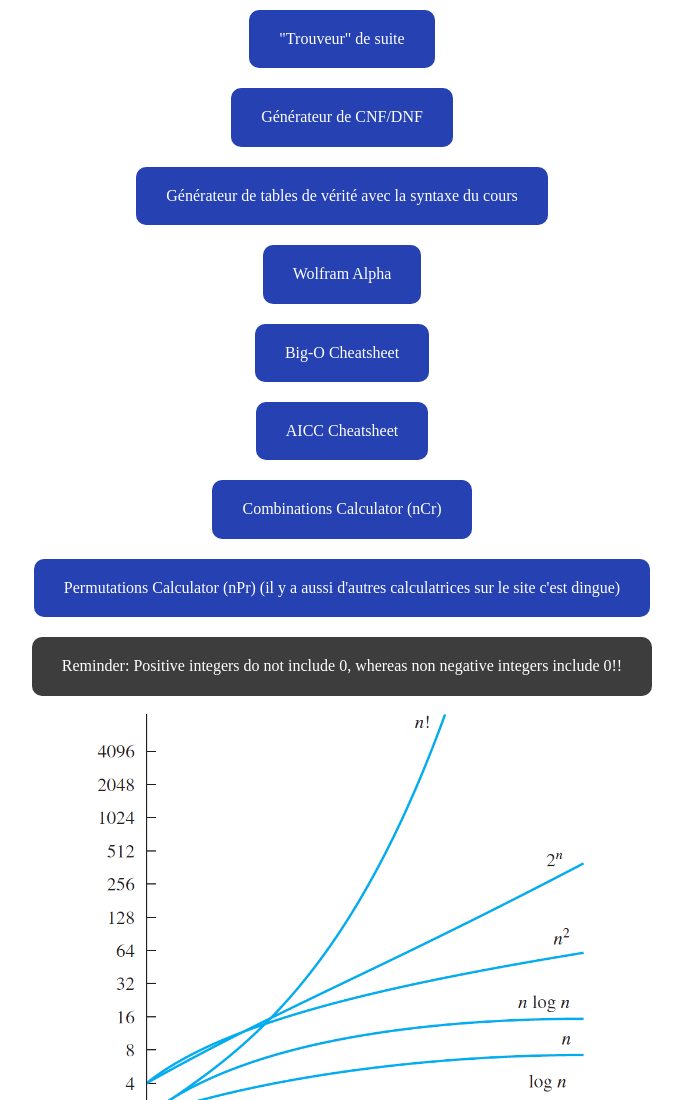
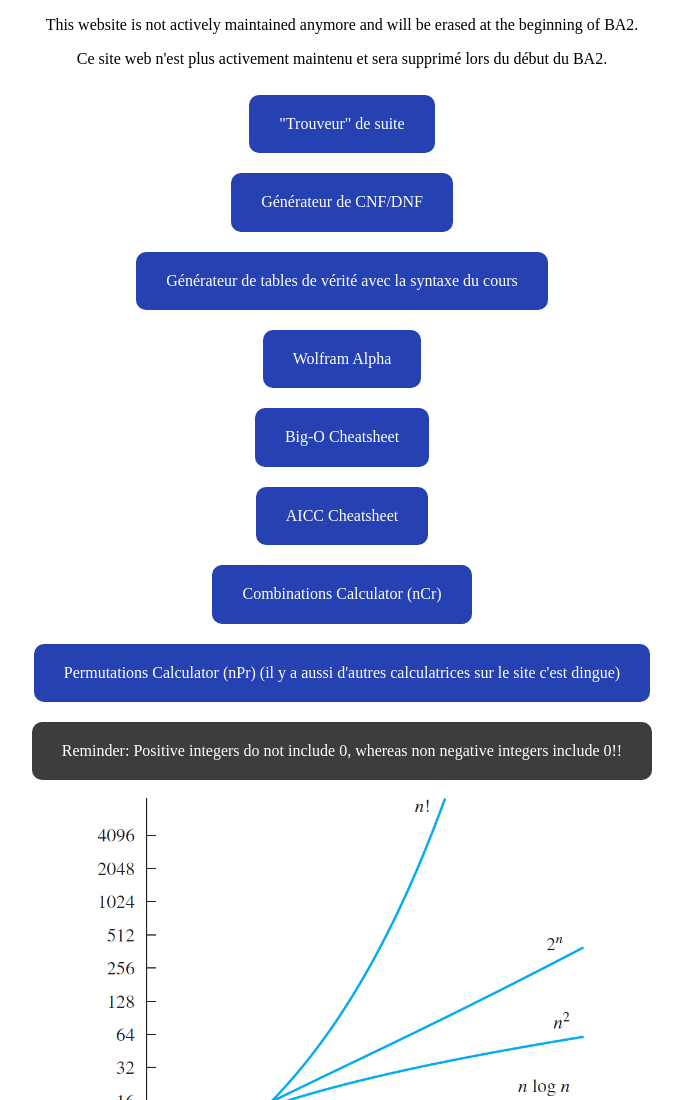
Before and after one commit to ardi-techguy/aicc-tools-ba1, a plain HTML site: page index.html in a window 1280 px wide. Shown: the top 1100 px of the page, without its empty margins (298-981 px from the left). Drawn offline with Linux system fonts and the light colour scheme.

Commit message:
Note about the repo being archived

```diff
--- a/index.html
+++ b/index.html
@@ -4,11 +4,15 @@
         <meta charset="UTF-8">
         <meta http-equiv="X-UA-Compatible" content="IE=edge">
         <meta name="viewport" content="width=device-width, initial-scale=1.0">
-        <title>Useful websites and tools for AICC quizzes</title>
+        <title>[Deprecated] Useful websites and tools for AICC quizzes</title>
         <link rel="stylesheet" href="resources/css/normalize.css" />
         <link rel="stylesheet" href="resources/css/index.css" />
     </head>
     <body>
+        <div>
+            <p align="center">This website is not actively maintained anymore and will be erased at the beginning of BA2.</p>
+            <p align="center">Ce site web n'est plus activement maintenu et sera supprimé lors du début du BA2.</p>
+        </div>
         <div id="tools">
             <a class="tool" href="https://oeis.org/">"Trouveur" de suite</a>
             <a class="tool" href="https://cnfdnf.herokuapp.com/">Générateur de CNF/DNF</a>
```
Also changed, not shown: 1 other file.
